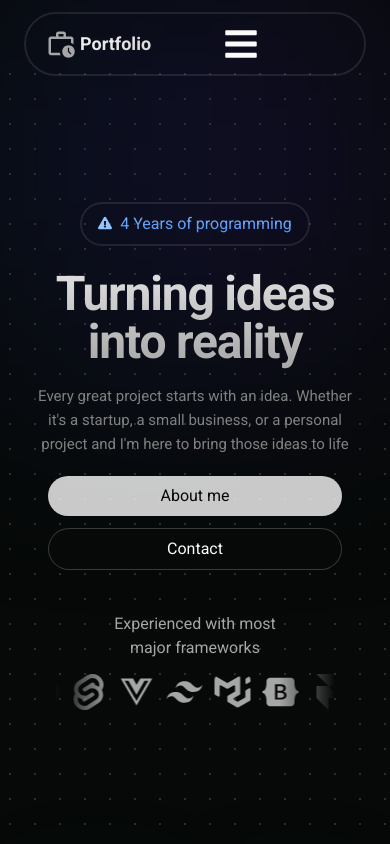
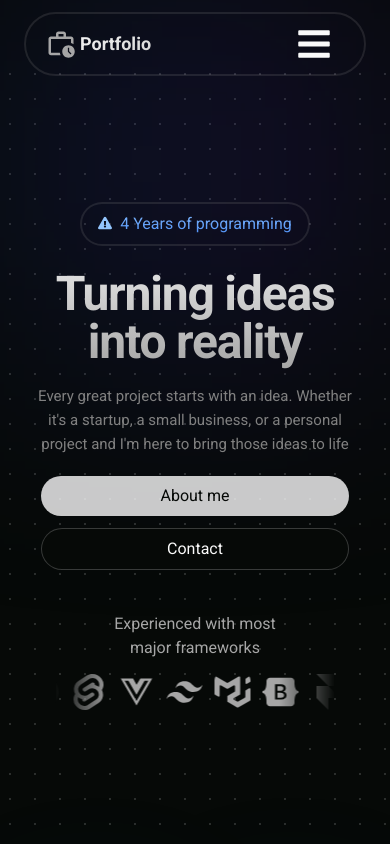
Before and after one commit to Humboorgir/portfolio-v3, a Next.js app: page / in a window 390 px wide. Shown: the top 844 px of the page. Built offline with nearby package versions, Linux system fonts and the light colour scheme.

Commit message:
fix: navbar causing overflow on certain screen widths
- also modified hero section's spacing a little bit

```diff
--- a/src/components/home/hero-section/hero-section.tsx
+++ b/src/components/home/hero-section/hero-section.tsx
@@ -55,7 +55,7 @@ const HeroSection = () => {
 
       {/* button group */}
       <Column
-        className="max-w-md px-6 md:max-w-none md:flex-row items-stretch md:items-center z-10 mb-10
+        className="max-w-md px-[5%] md:max-w-none md:flex-row items-stretch md:items-center z-10 mb-10
       space-y-3 space-x-0 md:space-x-3 md:space-y-0 flex-wrap w-full md:w-fit">
         <Button
           className="md:w-64 md:grow-0 rounded-3xl bg-foreground/80
--- a/src/components/home/navbar/navbar.tsx
+++ b/src/components/home/navbar/navbar.tsx
@@ -37,9 +37,9 @@ const Navbar = ({ toggleOpen, links }: Props) => {
   }
 
   return (
-    <Container className="relative z-30 w-full md:w-fit">
+    <Container className="relative z-30 w-full max-w-[1080px]">
       <nav
-        className="space-x-4 translate-y-3 rounded-full border-2 border-foreground-muted/20 px-5 md:px-10 w-full
+        className="translate-y-3 rounded-full border-2 border-foreground-muted/20 px-5 md:px-10 w-full
        grid grid-cols-[1fr,1fr] md:grid-cols-[1fr,3fr,1fr] py-1 md:py-3.5">
         {/* logo  */}
         <Row>
@@ -78,7 +78,7 @@ const Navbar = ({ toggleOpen, links }: Props) => {
         <ul className="hidden md:flex items-center justify-end">
           <li>
             <Button className="text-foreground/90" variant="ghost">
-              Github Repository <Github className="text-xl ml-1.5 mb-0.5" />
+              Github <Github className="text-xl ml-1.5 mb-0.5" />
             </Button>
           </li>
         </ul>
```
